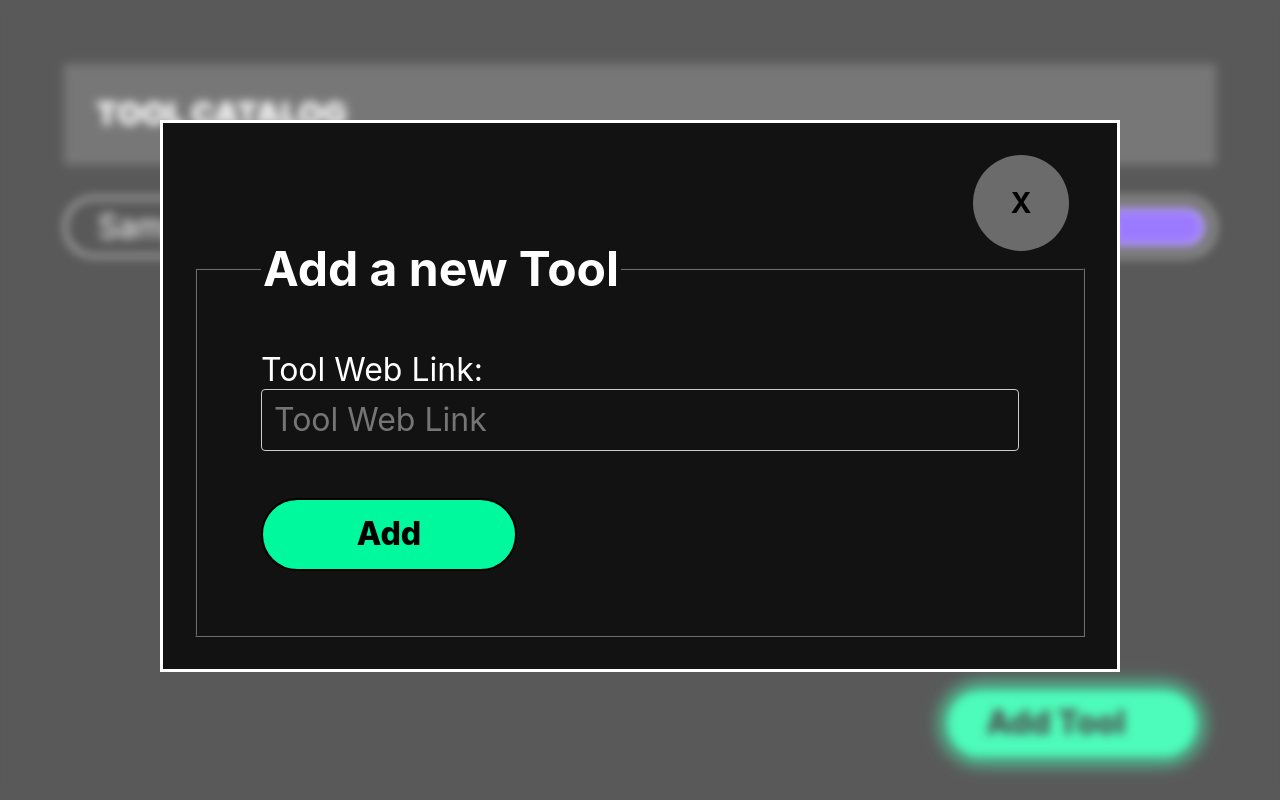
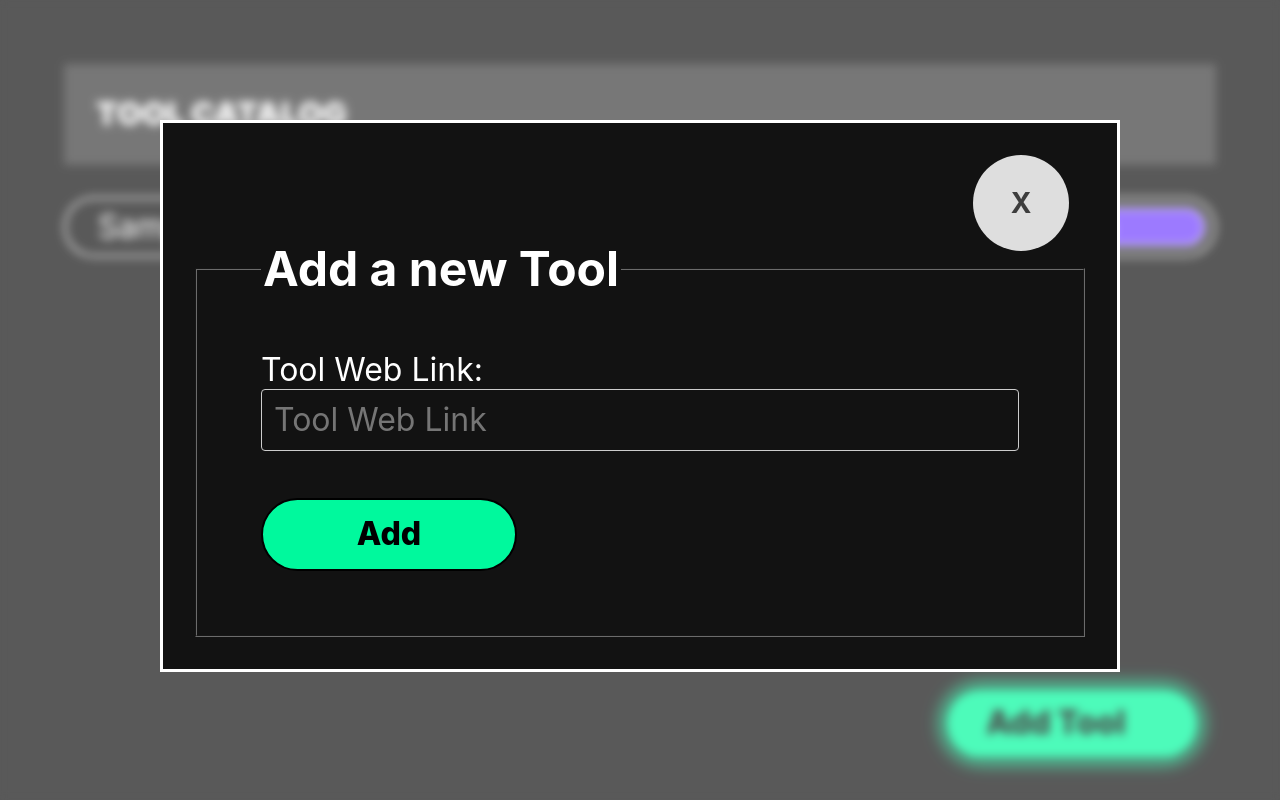
Before and after one commit to wmorian/ToolCat, a website: page public/index.html in a window 1280 px wide. Both pictures are taken after typing "Sample" into the empty fields and a click on the button "Add Tool". Drawn offline with Linux system fonts and the dark colour scheme.

Commit message:
style quick fix

```diff
--- a/public/styles.css
+++ b/public/styles.css
@@ -66,12 +66,6 @@ body {
     justify-content: space-between;
     background-color: rgb(239, 239, 239);
     margin-bottom: 1rem;
-}
-
-@media (prefers-color-scheme: light) {
-	:root {
-        color-scheme: light;
-	}
 }
 
 @media (prefers-color-scheme: dark) {
@@ -431,11 +425,26 @@ legend {
     margin-left: auto;
 }
 
+@media (prefers-color-scheme: dark) {
+	.close {
+        background-color: hsl(0, 0%, 24%);
+        color: hsl(0, 0%, 87%) !important;
+	}
+}
+
 .close:hover,
 .close:focus {
     color: black;
     text-decoration: none;
     cursor: pointer;
+}
+
+@media (prefers-color-scheme: dark) {
+	.close:hover,
+    .close:focus {
+        background-color: hsl(0, 0%, 87%);
+        color: hsl(0, 0%, 24%) !important;
+	}
 }
 
 form {
```
